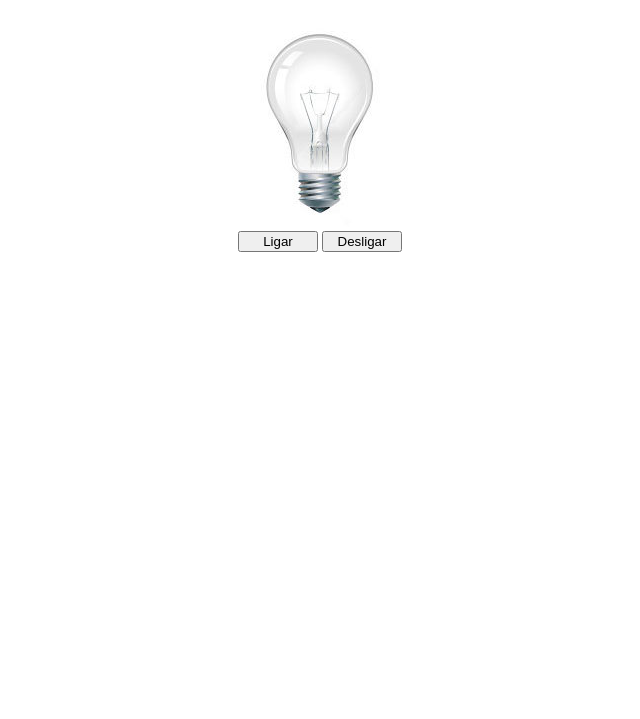
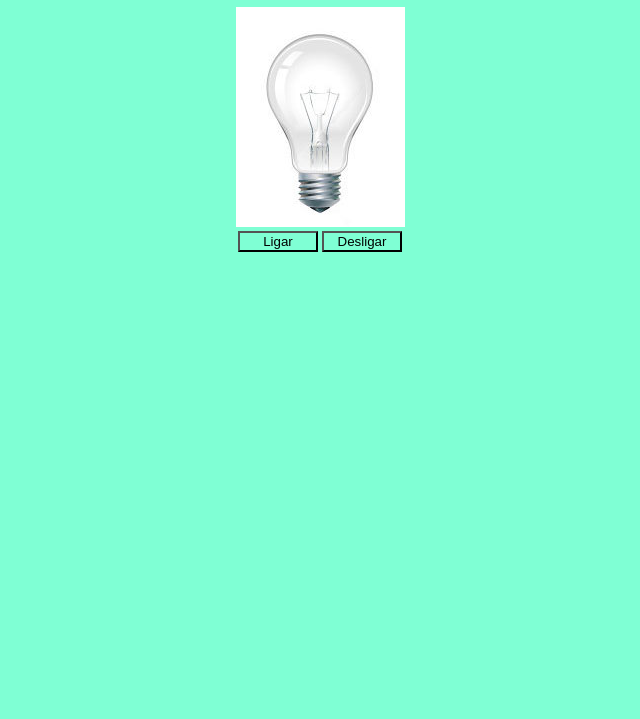
Before and after one commit to bymudboy/projeto-lampada, a plain HTML site: page index.html in a window 1280 px wide. Shown: the part 81-800 px from the top of the page, without its empty margins (320-960 px from the left). Drawn offline with Linux system fonts and the light colour scheme.

Commit message:
alterações feitas no style.css na branch versao-01

```diff
--- a/style.css
+++ b/style.css
@@ -1,3 +1,7 @@
+*{
+    background-color: aquamarine;
+}
+
 header,
 main {
     display: flex;
```
